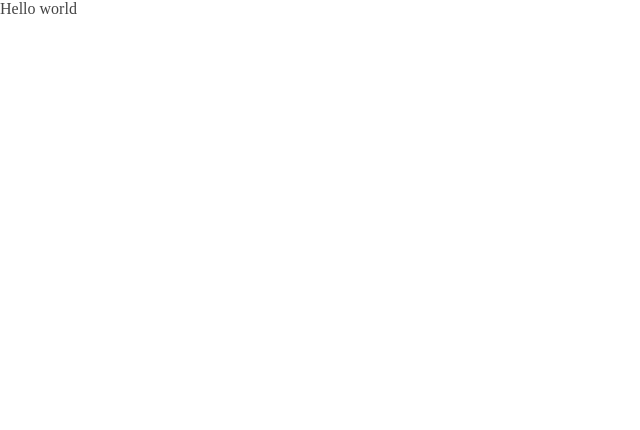
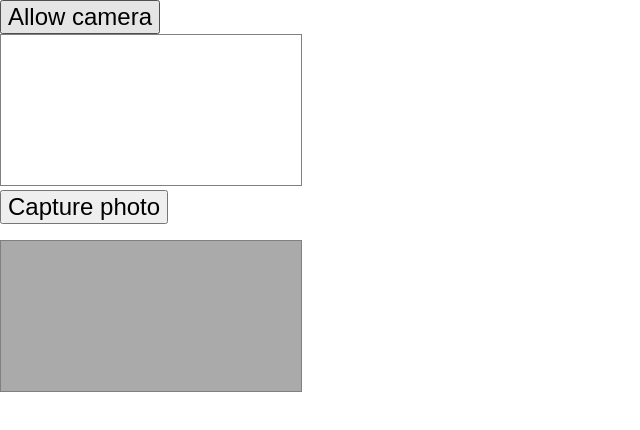
Before and after one commit to parogers/photoscroll, a Vue app in the folder client/: page / in a window 1280 px wide. Shown: the top 430 px of the page, without its empty margins (0-640 px from the left). Built offline with nearby package versions, Linux system fonts and the light colour scheme.

Commit message:
feat: WIP capture video and stills

```diff
--- a/client/src/App.vue
+++ b/client/src/App.vue
@@ -1,6 +1,133 @@
 <script setup lang="ts">
+
+import { onMounted, ref, useTemplateRef } from 'vue';
+
+const width = 320; // We will scale the photo width to this
+let height = 0; // This will be computed based on the input stream
+
+let streaming = false;
+
+const error = ref('');
+const videoEl = useTemplateRef('video');
+const photoEl = useTemplateRef('photo');
+const canvasEl = useTemplateRef('canvas');
+
+
+onMounted(() => {
+    const startButton = document.getElementById("start-button");
+    const allowButton = document.getElementById("permissions-button");
+    videoEl.value.addEventListener("canplay", (ev) => {
+        if (!streaming) {
+            height = videoEl.value.videoHeight / (videoEl.value.videoWidth / width);
+
+            videoEl.value.setAttribute("width", width);
+            videoEl.value.setAttribute("height", height);
+            canvasEl.value.setAttribute("width", width);
+            canvasEl.value.setAttribute("height", height);
+            streaming = true;
+        }
+    });
+    clearPhoto();
+});
+
+
+function onCapture(ev) {
+    takePicture();
+    ev.preventDefault();
+}
+
+
+function onAllow() {
+    navigator.mediaDevices
+        .getUserMedia({ video: true, audio: false })
+        .then((stream) => {
+            videoEl.value.srcObject = stream;
+            videoEl.value.play();
+        })
+        .catch((err) => {
+            console.error(`An error occurred: ${err}`);
+            error.value = err;
+        });
+}
+
+
+function hasMediaDevices() {
+    return !!navigator.mediaDevices;
+}
+
+
+function clearPhoto() {
+    const context = canvasEl.value.getContext("2d");
+    context.fillStyle = "#aaaaaa";
+    context.fillRect(0, 0, canvasEl.value.width, canvasEl.value.height);
+
+    const data = canvasEl.value.toDataURL("image/png");
+    photoEl.value.setAttribute("src", data);
+}
+
+function takePicture() {
+    const context = canvasEl.value.getContext("2d");
+    if (width && height) {
+        canvasEl.value.width = width;
+        canvasEl.value.height = height;
+        context.filter = 'none';
+        context.drawImage(videoEl.value, 0, 0, width, height);
+
+        const data = canvasEl.value.toDataURL("image/png");
+        photoEl.value.setAttribute("src", data);
+    } else {
+        clearPhoto();
+    }
+}
 </script>
 
 <template>
-    Hello world
+    <p v-if="error" class="error">{{ error }}</p>
+
+    <p v-if="!hasMediaDevices()" class="error">
+        Media devices API not supported
+    </p>
+
+    <div>
+        <button id="permissions-button" @click="onAllow">
+            Allow camera
+        </button>
+    </div>
+
+    <video ref="video">Video stream not available.</video>
+    <div>
+        <button id="start-button" @click="onCapture">
+            Capture photo
+        </button>
+    </div>
+
+    <figure>
+        <img ref="photo" src="" alt="The screen capture will appear in this box." />
+    </figure>
+
+    <canvas ref="canvas"></canvas>
 </template>
+
+<style scoped>
+video, img {
+    border: solid 1px gray;
+}
+
+button {
+    font-size: x-large;
+}
+
+.error {
+    color: red;
+}
+
+canvas {
+    display: none;
+}
+
+figure {
+    margin: 0;
+    padding: 0;
+    margin-top: 1em;
+}
+</style>
--- a/client/vite.config.ts
+++ b/client/vite.config.ts
@@ -3,5 +3,10 @@ import vue from '@vitejs/plugin-vue'
 
 // https://vite.dev/config/
 export default defineConfig({
-  plugins: [vue()],
+    server: {
+        allowedHosts: [
+            'nebula-sizable-dude.ngrok-free.dev',
+        ],
+    },
+    plugins: [vue()],
 })
```
